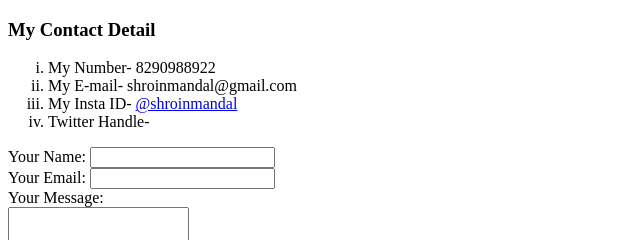
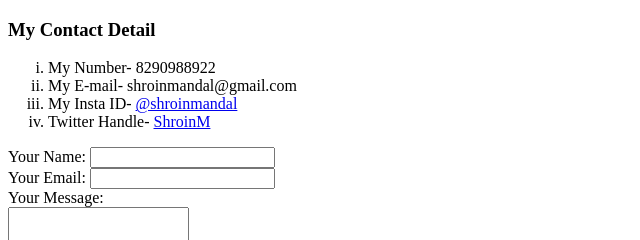
Before and after one commit to SHROIN/cv, a plain HTML site: page contact.html in a window 1280 px wide. Shown: the top 240 px of the page, 0-640 px from the left. Drawn offline with Linux system fonts and the light colour scheme.

Commit message:
Update contact.html

```diff
--- a/contact.html
+++ b/contact.html
@@ -10,7 +10,7 @@
         <li>My Number- 8290988922</li>
         <li>My E-mail- shroinmandal@gmail.com</li>
         <li>My Insta ID- <a href="https://www.instagram.com/shroinmandal/?hl=en">@shroinmandal</a></li>
-        <li>Twitter Handle- <a href="https://twitter.com/ShroinM>@ShroinM"></a></li>
+        <li>Twitter Handle- <a href="https://twitter.com/ShroinM">ShroinM</a></li>
       </ol>
       <form class="" action="mailto:shroinmandal@gmail.com" method="post" enctype="text/plain">
         <label>Your Name:</label>
```
